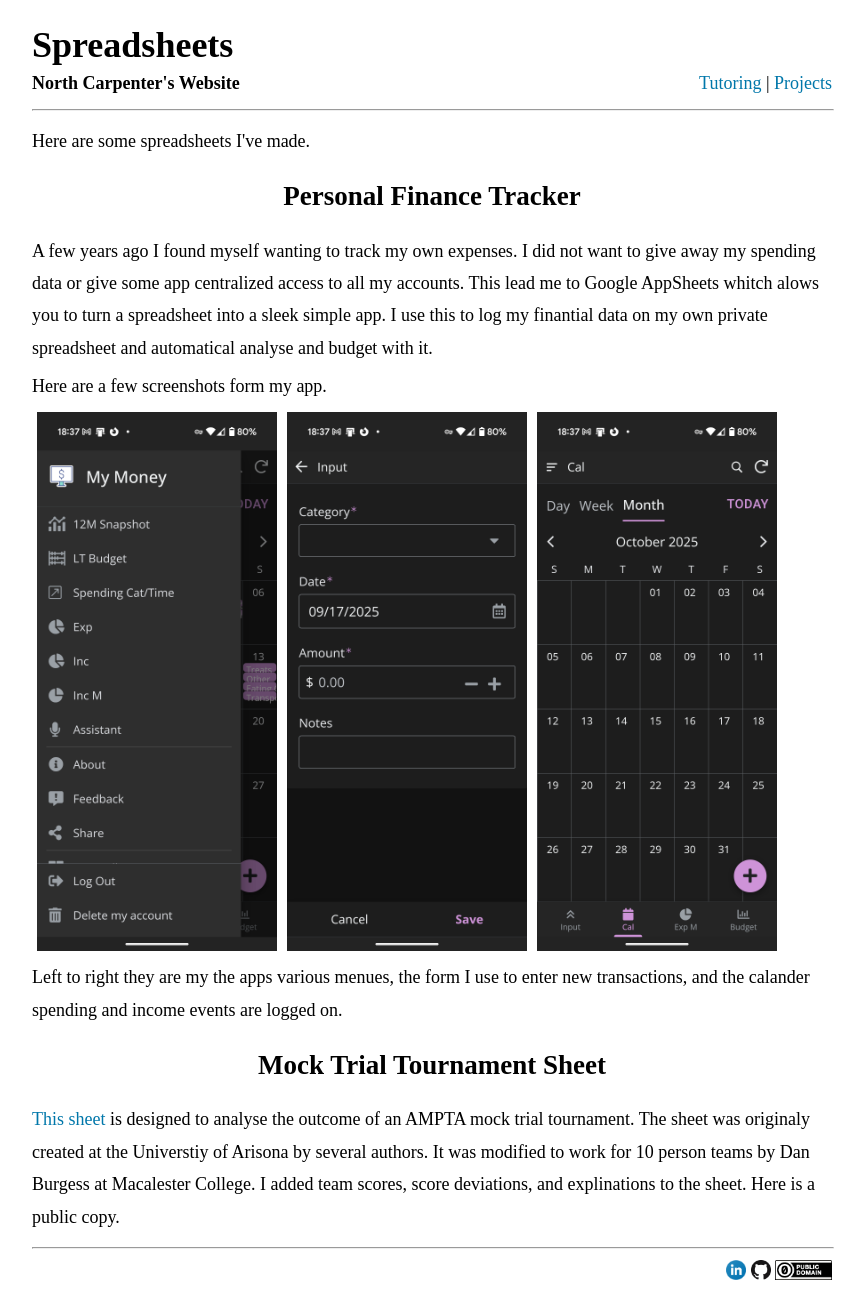
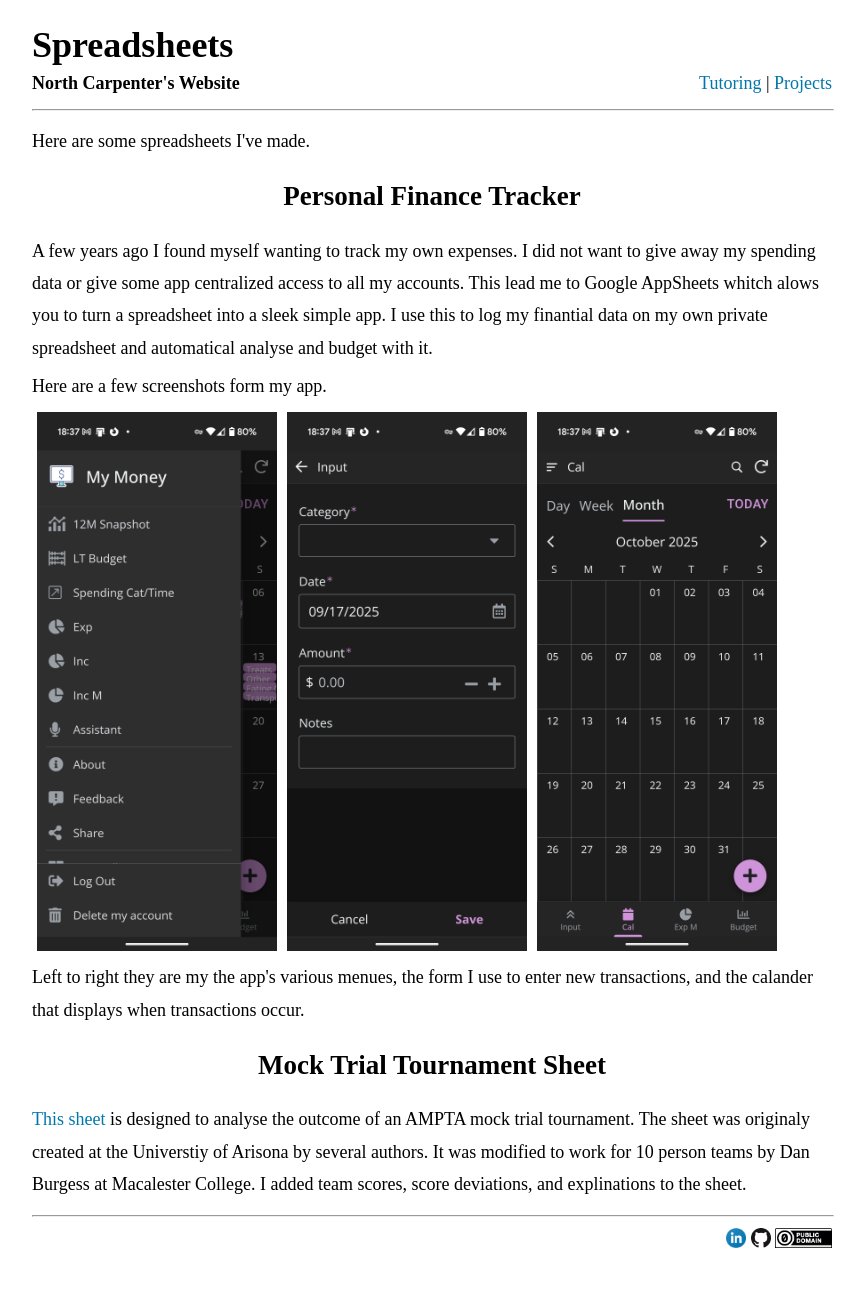
Before and after one commit to NorthCarpenter/NorthCarpenter.github.io, a Jekyll site: the page built from Projects/Spreadsheets/spreadsheets.html, in a window 1280 px wide. Shown: the whole page, without its empty margins (208-1073 px from the left). Built offline with Jekyll 4.4.1, drawn with Linux system fonts in a browser that asks for light colours; after the commit the page ends 1258 px from its top, so only the background shows below that.

```diff
--- a/Projects/Spreadsheets/spreadsheets.html
+++ b/Projects/Spreadsheets/spreadsheets.html
@@ -29,7 +29,7 @@
     </div>
 </div>
 
-<p>Left to right they are my the apps various menues, the form I use to enter new transactions, and the calander spending and income events are logged on.<br></p>
+<p>Left to right they are my the app's various menues, the form I use to enter new transactions, and the calander that displays when transactions occur.<br></p>
 
 
 <div style="text-align: center;">
@@ -37,5 +37,5 @@
 </div>
 <p>
     <a href="https://docs.google.com/spreadsheets/d/1HhQMYNJav0S6VZxe5BqvHvj35fBpMH_dc7YmV9uPXfg/edit?usp=sharing">This sheet</a>
-        is designed to analyse the outcome of an AMPTA mock trial tournament. The sheet was originaly created at the Universtiy of Arisona by several authors. It was modified to work for 10 person teams by Dan Burgess at Macalester College. I added team scores, score deviations, and explinations to the sheet. Here is a public copy.
+        is designed to analyse the outcome of an AMPTA mock trial tournament. The sheet was originaly created at the Universtiy of Arisona by several authors. It was modified to work for 10 person teams by Dan Burgess at Macalester College. I added team scores, score deviations, and explinations to the sheet.
 </p>
```
Also changed, not shown: prettified.css (+17 -0 lines).
